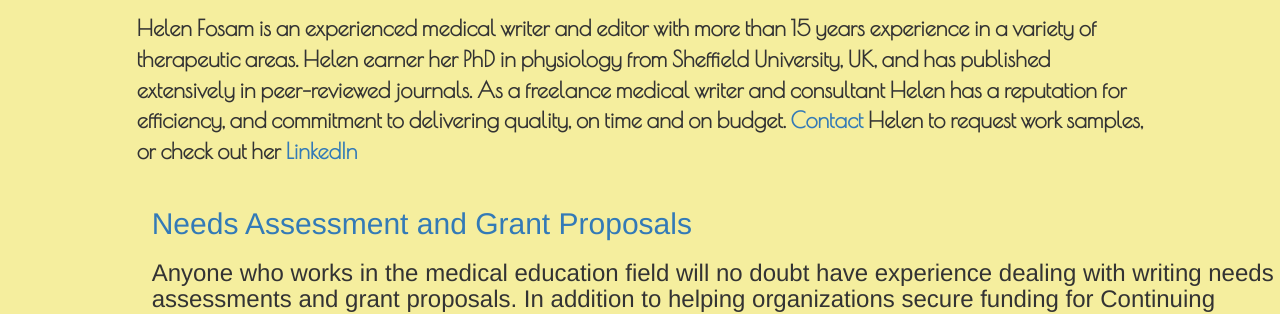
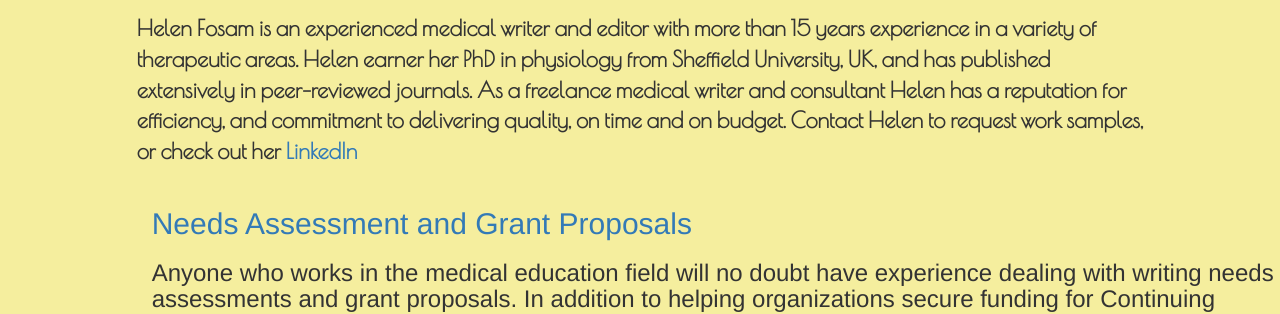
Before and after one commit to saltoriousSIG/theedge, a Jekyll site: the page built from blog.html, in a window 1280 px wide. Shown: the part 561-875 px from the top of the page. Built offline with Jekyll 4.4.1, drawn with Linux system fonts in a browser that asks for light colours.

Commit message:
Update blog.html

```diff
--- a/blog.html
+++ b/blog.html
@@ -4,7 +4,7 @@
 ---
 <div class="blog-blurb col-lg-12">
 <h1>Who is <span class="text-muted">Helen Fosam?</span></h1>
-	    <p class="lead">Helen Fosam is an experienced medical writer and editor with more than 15 years experience in a variety of therapeutic areas. Helen earner her PhD in physiology from Sheffield University, UK, and has published extensively in peer-reviewed journals. As a freelance medical writer and consultant Helen has a reputation for efficiency, and commitment to delivering quality, on time and on budget. <a href="" data-toggle="modal" data-target="#modalBlog">Contact</a> Helen to request work samples, or check out her <a href="https://www.linkedin.com/in/helenfosam">LinkedIn</a></p>
+	    <p class="lead">Helen Fosam is an experienced medical writer and editor with more than 15 years experience in a variety of therapeutic areas. Helen earner her PhD in physiology from Sheffield University, UK, and has published extensively in peer-reviewed journals. As a freelance medical writer and consultant Helen has a reputation for efficiency, and commitment to delivering quality, on time and on budget. Contact Helen to request work samples, or check out her <a href="https://www.linkedin.com/in/helenfosam">LinkedIn</a></p>
     <div class="container">
     {% for post in site.posts  %}
 
@@ -22,80 +22,3 @@
 
     </div>
 </div>
-<div class="modal fade" id="modalBlog">
-    <div class="modal-dialog">
-    <div class="modal-content">
-        <div class="modal-header text-center">
-        <h1>Contact Helen Fosam!</h1>
-        </div>
-        <div class="modal-body contact-info text-center">
-            <h4><strong>The Edge Medical Writing</strong> </h4>
-            <p>106 Compton Circle<br>Robbinsville NJ 08691</p>
-            <p>(609)-273-6019</p>
-            <ul class="list-unstyled">
-                <li><a href="mailto:hfosam@theedgemedicalwriting.com" class="btn btn-raised btn-primary">Email Me !</a>
-                </li>
-            </ul>
-        </div>
-        <div class="modal-body contact-form">
-<form class="form-horizontal" role="form" method="post" action="https://formspree.io/hfosam@theedgemedicalwriting.com">
-
-<fieldset>
-
-<!-- Form Name -->
-<legend class="text-center">Let me know what you think!</legend>
-
-<!-- Text input-->
-<div class="form-group">
-  <label class="col-md-4 control-label" for="name">Name</label>
-  <div class="col-md-4">
-  <input id="name" name="name" type="text" placeholder="Name" class="form-control input-md" required="">
-
-  </div>
-</div>
-
-<!-- Text input-->
-<div class="form-group">
-  <label class="col-md-4 control-label" for="email">Email</label>
-  <div class="col-md-4">
-  <input id="email" name="email" type="text" placeholder="xyz@domain.com" class="form-control input-md" required="">
-
-  </div>
-</div>
-
-<!-- Text input-->
-<div class="form-group">
-  <label class="col-md-4 control-label" for="phone">Phone</label>
-  <div class="col-md-4">
-  <input id="phone" name="phone" type="text" placeholder="(555)-555-5555" class="form-control input-md">
-
-  </div>
-</div>
-
-<!-- Textarea -->
-<div class="form-group">
-  <label class="col-md-4 control-label" for="message">Message</label>
-  <div class="col-md-4">
-    <textarea class="form-control" id="message" name="message"></textarea>
-  </div>
-</div>
-
-<!-- Button -->
-<div class="form-group">
-  <label class="col-md-4 control-label" for="submit">Submit</label>
-  <div class="col-md-4">
-    <button id="submit" name="submit" class="btn btn-success">Submit</button>
-  </div>
-</div>
-
-</fieldset>
-</form>
-
-        </div>
-        <div class="modal-footer">
-        <button class="btn btn-primary" type="button" data-dismiss="modal">Close</button>
-        </div>
-        </div>
-    </div>
-
-    </div>
```
